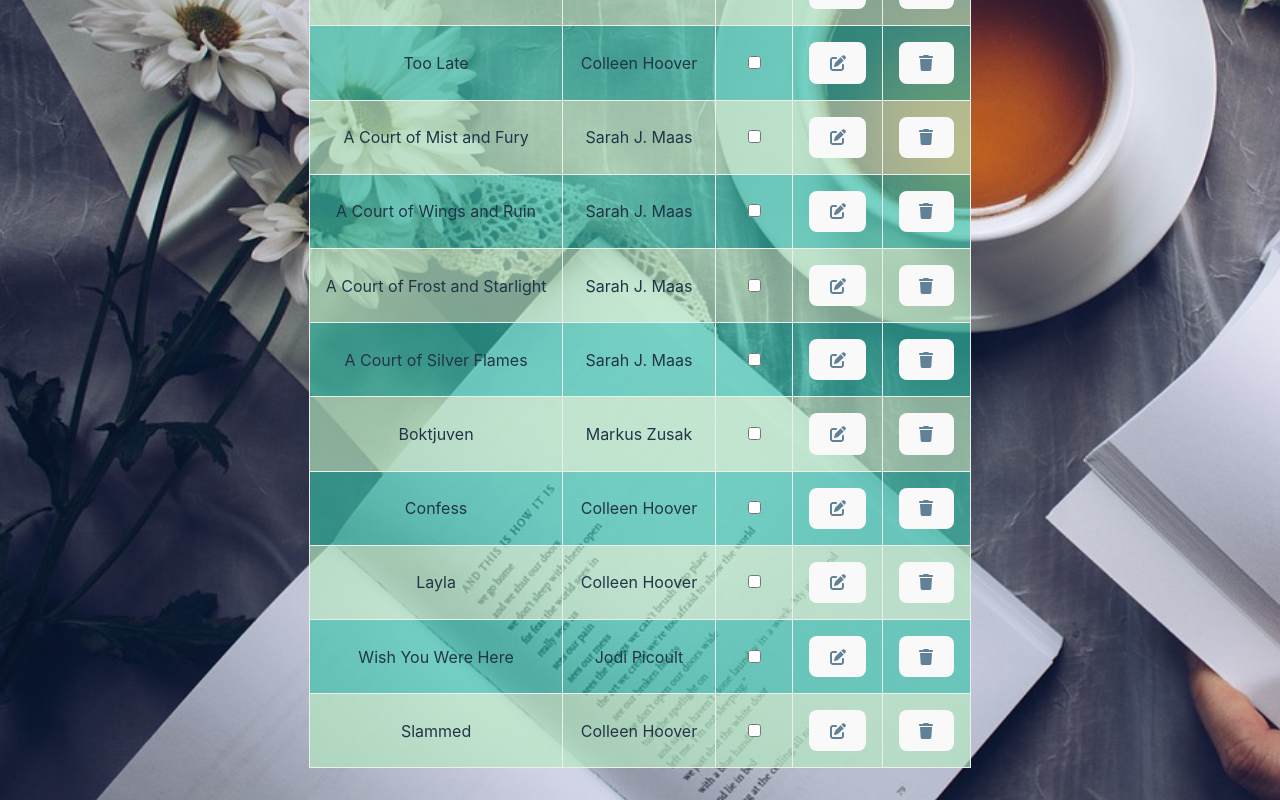
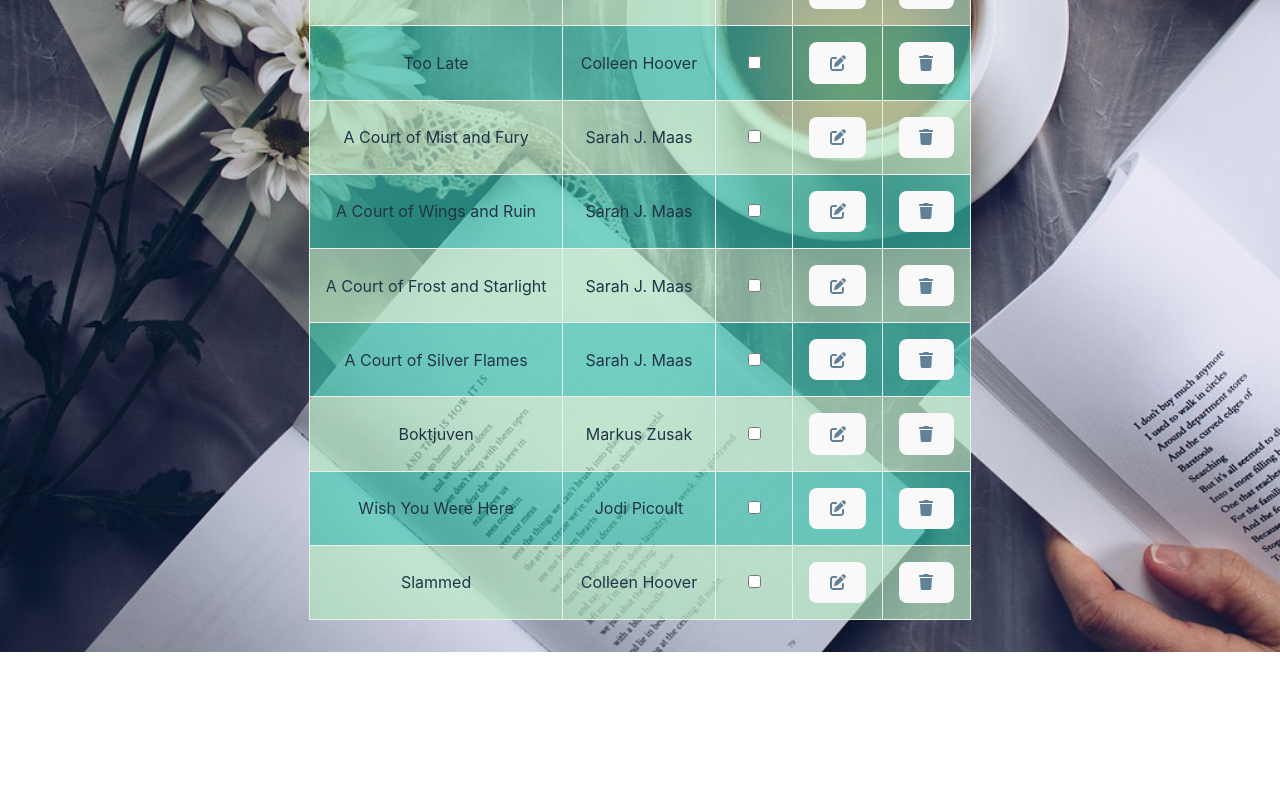
Before and after one commit to Chewbeccaz/the-todos-Chewbeccaz, a React (Vite) app: page / in a window 1280 px wide. Shown: the part 418-1218 px from the top of the page. After the commit the page ends 1070 px from the top, so only its background shows below. Built offline with nearby package versions, Linux system fonts and the light colour scheme.

Commit message:
installed uuid

```diff
--- a/package.json
+++ b/package.json
@@ -17,7 +17,8 @@
     "@fortawesome/react-fontawesome": "^0.2.0",
     "react": "^18.2.0",
     "react-dom": "^18.2.0",
-    "save": "^2.9.0"
+    "save": "^2.9.0",
+    "uuid": "^9.0.1"
   },
   "devDependencies": {
     "@types/react": "^18.2.43",
--- a/src/components/BookApp.tsx
+++ b/src/components/BookApp.tsx
@@ -5,18 +5,16 @@
 
 export const BookApp = () => {
   const hardCodedBooks = [
-    new Book(1, "Iron Flame", "Rebecca Yarros", false),
-    new Book(2, "A Court of thorns and roses", "Sarah J. Maas", false),
-    new Book(3, "Too Late", "Colleen Hoover", false),
-    new Book(4, "A Court of Mist and Fury", "Sarah J. Maas", false),
-    new Book(5, "A Court of Wings and Ruin", "Sarah J. Maas", false),
-    new Book(6, "A Court of Frost and Starlight", "Sarah J. Maas", false),
-    new Book(7, "A Court of Silver Flames", "Sarah J. Maas", false),
-    new Book(8, "Boktjuven", "Markus Zusak", false),
-    new Book(9, "Confess", "Colleen Hoover", false),
-    new Book(10, "Layla", "Colleen Hoover", false),
-    new Book(11, "Wish You Were Here", "Jodi Picoult", false),
-    new Book(12, "Slammed", "Colleen Hoover", false),
+    new Book(0, "Iron Flame", "Rebecca Yarros", false),
+    new Book(1, "A Court of thorns and roses", "Sarah J. Maas", false),
+    new Book(2, "Too Late", "Colleen Hoover", false),
+    new Book(3, "A Court of Mist and Fury", "Sarah J. Maas", false),
+    new Book(4, "A Court of Wings and Ruin", "Sarah J. Maas", false),
+    new Book(5, "A Court of Frost and Starlight", "Sarah J. Maas", false),
+    new Book(6, "A Court of Silver Flames", "Sarah J. Maas", false),
+    new Book(7, "Boktjuven", "Markus Zusak", false),
+    new Book(8, "Wish You Were Here", "Jodi Picoult", false),
+    new Book(9, "Slammed", "Colleen Hoover", false),
   ];
 
   const [books, setBooks] = useState<Book[]>(
```
Also changed, not shown: 1 other file (tests, documents, lock files or other folders).
